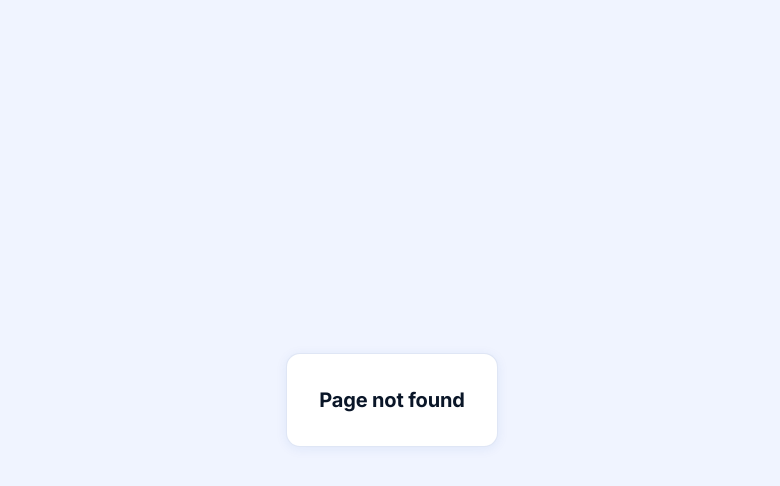
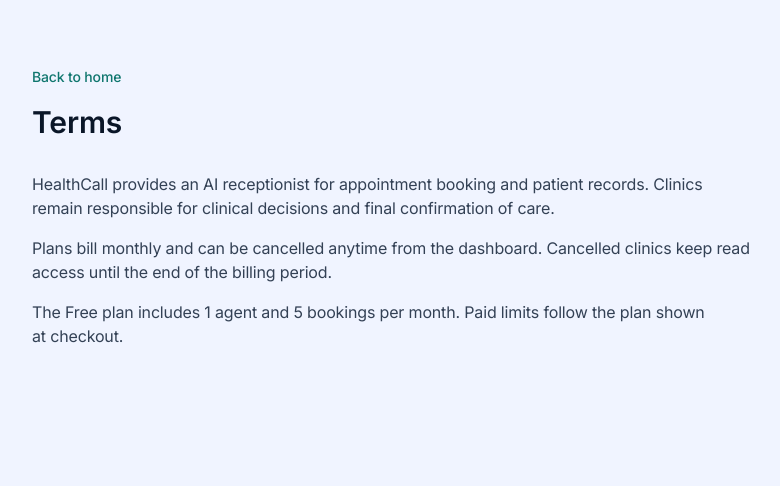
Before and after one commit to shivraj598/Health-AI-Call-Agent-SaaS, a Next.js app: page /terms in a window 1280 px wide. Before the commit this address had no page. Shown: the top 486 px of the page, without its empty margins (248-1028 px from the left). Built offline with nearby package versions, Linux system fonts and the light colour scheme.

Commit message:
feat: add TermsPage component with terms and conditions content

```diff
--- /dev/null
+++ b/src/app/terms/page.tsx
@@ -0,0 +1,17 @@
+import Link from 'next/link'
+
+export default function TermsPage() {
+  return (
+    <main id="main" className="bg-page min-h-screen">
+      <div className="mx-auto max-w-3xl px-6 py-16">
+        <Link href="/" className="text-sm font-medium text-teal-700">Back to home</Link>
+        <h1 className="text-3xl font-semibold mt-4 text-balance">Terms</h1>
+        <div className="mt-8 space-y-4 text-base text-slate-700">
+          <p className="text-pretty">HealthCall provides an AI receptionist for appointment booking and patient records. Clinics remain responsible for clinical decisions and final confirmation of care.</p>
+          <p className="text-pretty">Plans bill monthly and can be cancelled anytime from the dashboard. Cancelled clinics keep read access until the end of the billing period.</p>
+          <p className="text-pretty">The Free plan includes 1 agent and 5 bookings per month. Paid limits follow the plan shown at checkout.</p>
+        </div>
+      </div>
+    </main>
+  )
+}
```
